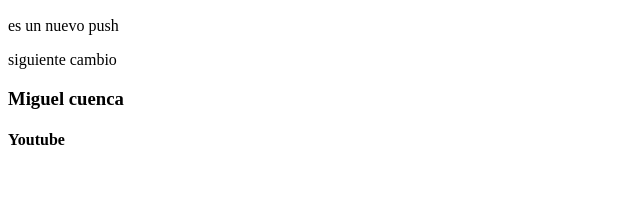
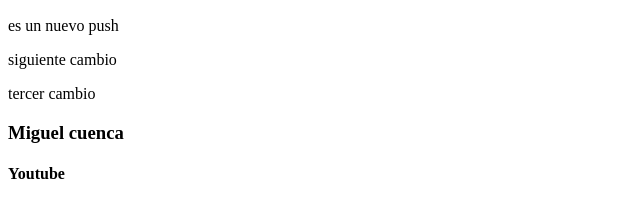
Before and after one commit to jovv1994/ActividadFundamentos, a plain HTML site: page index.html in a window 1280 px wide. Shown: the part 110-328 px from the top of the page, without its empty margins (0-640 px from the left). Drawn offline with Linux system fonts and the light colour scheme.

Commit message:
Update index.html

```diff
--- a/index.html
+++ b/index.html
@@ -10,6 +10,7 @@
 	<h2>texto de bienvenida justo aquí</h2>
 	<p>es un nuevo push</p>
 	<p>siguiente cambio</p>
+	<p>tercer cambio</p>
 	<h3>Miguel cuenca</h3>
 <h4> Youtube</h4>
 </body>
```
